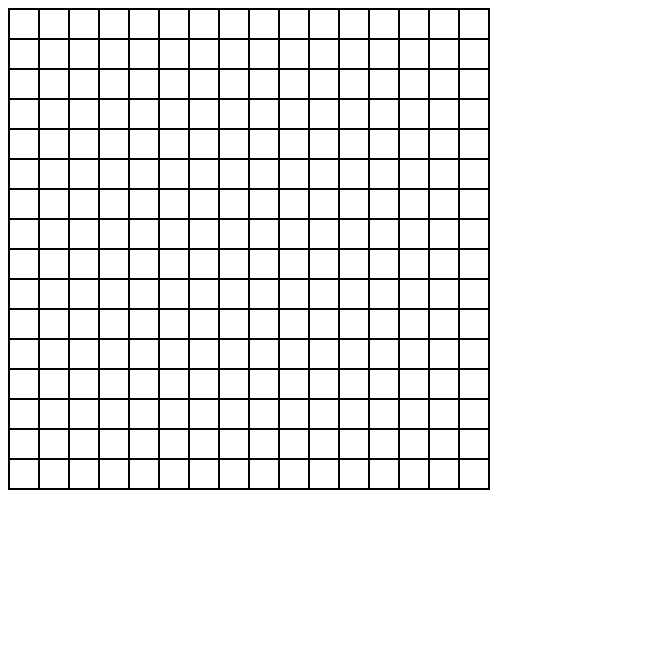
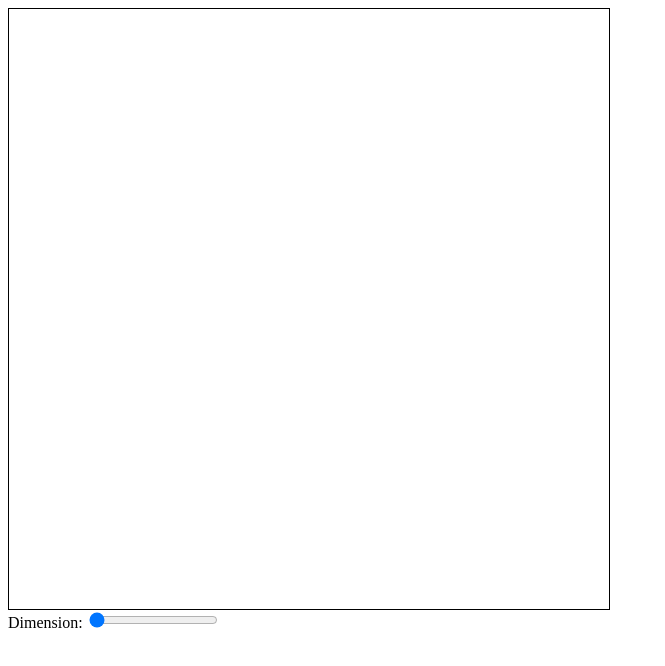
Before and after one commit to GrigorySadovskiyxyz/etch-a-sketch, a plain HTML site: page index.html in a window 1280 px wide. Shown: the whole page, without its empty margins (0-665 px from the left). Drawn offline with Linux system fonts and the light colour scheme.

Commit message:
Working slider

```diff
--- a/index.html
+++ b/index.html
@@ -8,9 +8,11 @@
     <title>Etch-A-Sketch</title>
 </head>
 <body>
-    <div id="grid">
-
-    </div>
+    <div id="grid"></div>
+    <label for="slider">Dimension:</label>
+    <input type="range" id="slider" min="1" max="50" step="1" value="1"/>
     <script src="script.js"></script>
 </body>
 </html>
+
+<!-- oninput="changeSliderVal(this.value) -->
--- a/script.js
+++ b/script.js
@@ -1,5 +1,6 @@
 
-let matix = (16 * 16);
+let matix = (50 * 50);
+
 let height = 16 * 30
 console.log(matix, height)
 
@@ -24,3 +25,11 @@ for (let cell of allCells) {
        this.style.backgroundColor = "grey";
     })
 }
+
+
+let sliderValue = document.getElementById("slider")
+let root = document.documentElement
+
+slider.addEventListener("input", (e) => {
+    root.style.setProperty("--cells-default", "repeat(" + e.target.value + ", 1fr)")
+});
--- a/styles.css
+++ b/styles.css
@@ -1,22 +1,14 @@
 :root {
-    --main-grid-columns: repeat(16, 30px);
-    --main-grid-rows: repeat(16, 30px);
+    --cells-default: repeat(16, 1fr);
 }
 
 #grid {
     display: grid;
-    grid-template-columns: var(--main-grid-columns);
-    grid-template-rows: var(--main-grid-rows);
+    grid-template-columns: var(--cells-default);
+    grid-template-rows: var(--cells-default);
     background-color: white;
     border: 1px solid black;
     justify-content: center;
-    width: 480px;
-}
-
-.cells {
-    border: 1px solid black;
-}
-
-/* .cells:hover {
-    background-color: black;
-} */
+    width: 600px;
+    height: 600px;
+};
```
